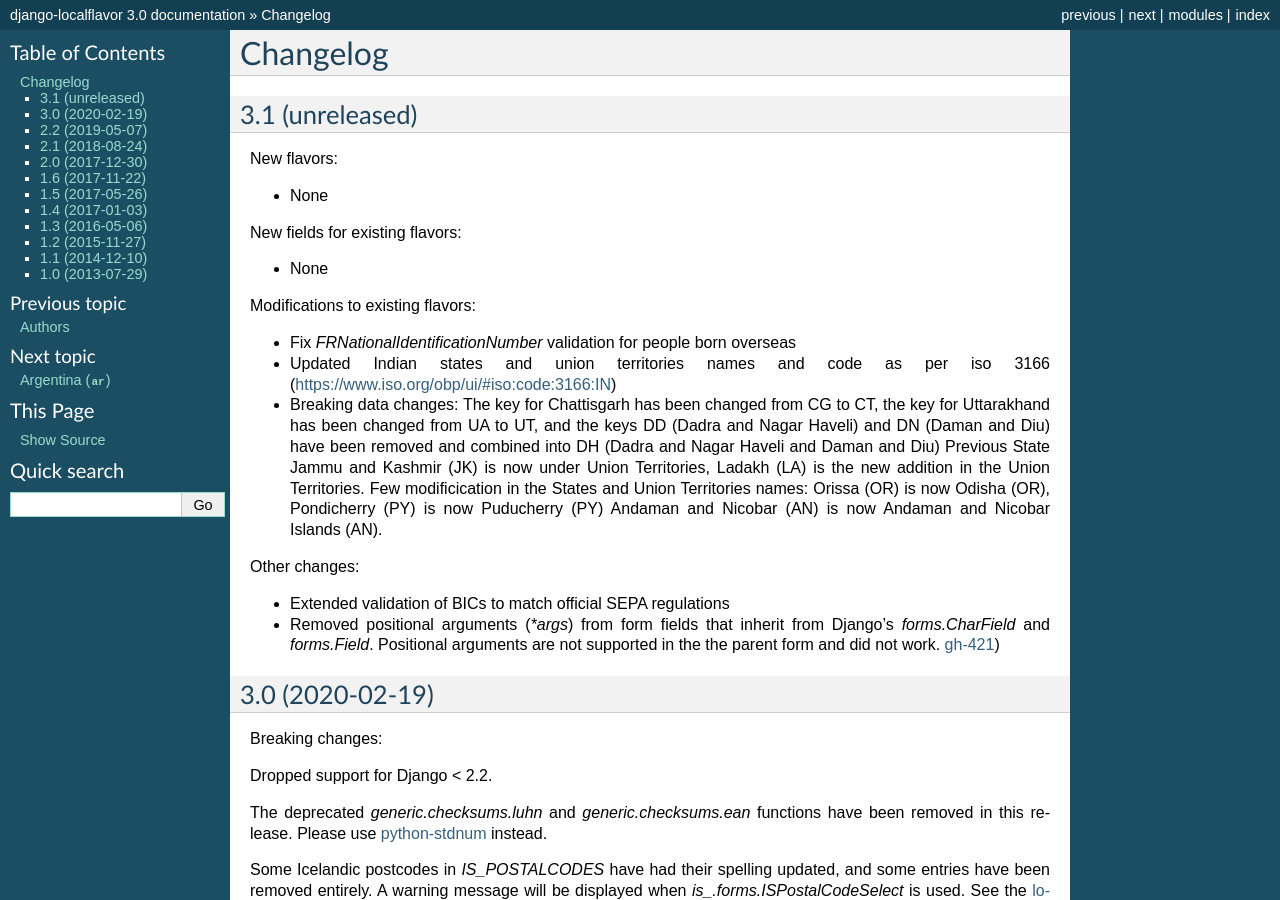
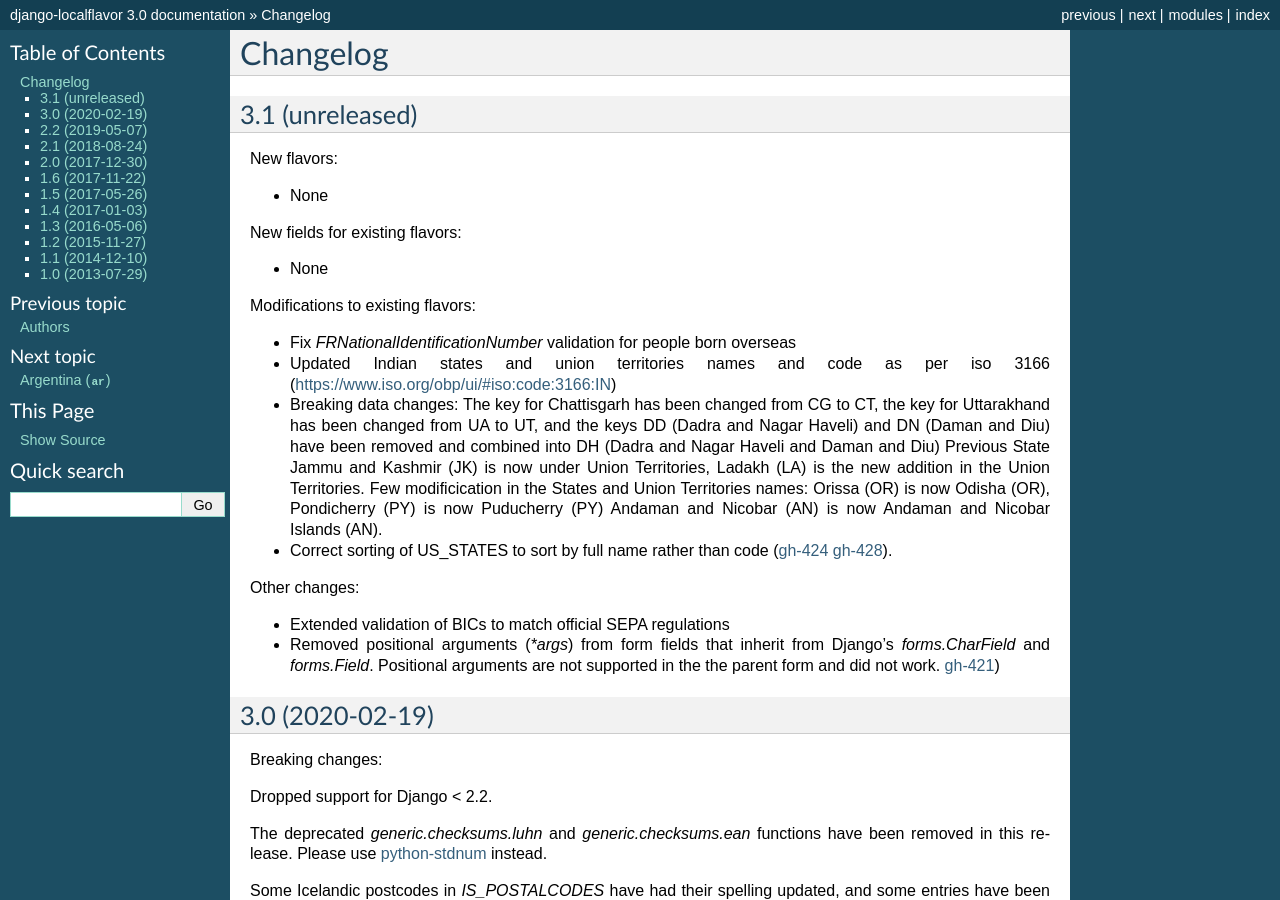
Before and after one commit to django/django-localflavor, a Sphinx documentation site: the page built from docs/changelog.rst, in a window 1280 px wide and 900 px high. Built offline with Sphinx 7.4.7, drawn with Linux system fonts in a browser that asks for light colours.

Commit message:
Correct US_STATES to sort by state name, as it originally did. #424 (#428)

```diff
--- a/docs/changelog.rst
+++ b/docs/changelog.rst
@@ -21,6 +21,9 @@ Modifications to existing flavors:
   Previous State Jammu and Kashmir (JK) is now under Union Territories, Ladakh (LA) is the new addition in the Union Territories.
   Few modificication in the States and Union Territories names: Orissa (OR) is now Odisha (OR), Pondicherry (PY) is now Puducherry (PY)
   Andaman and Nicobar (AN) is now Andaman and Nicobar Islands (AN).
+- Correct sorting of US_STATES to sort by full name rather than code
+  (`gh-424 <https://github.com/django/django-localflavor/issues/424>`_
+  `gh-428 <https://github.com/django/django-localflavor/pull/428>`_).
 
 Other changes:
 
```
Also changed, not shown: 1 other file.
